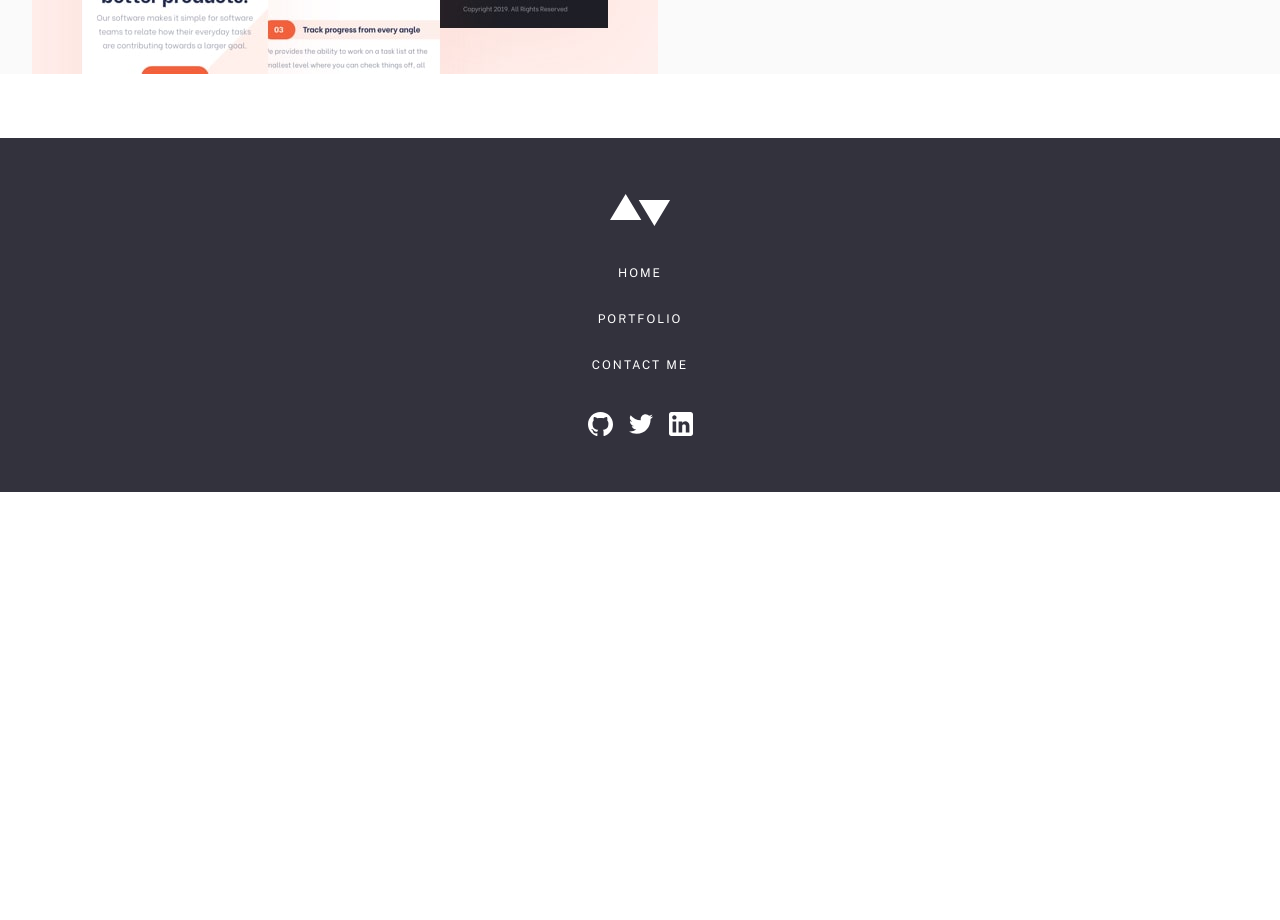
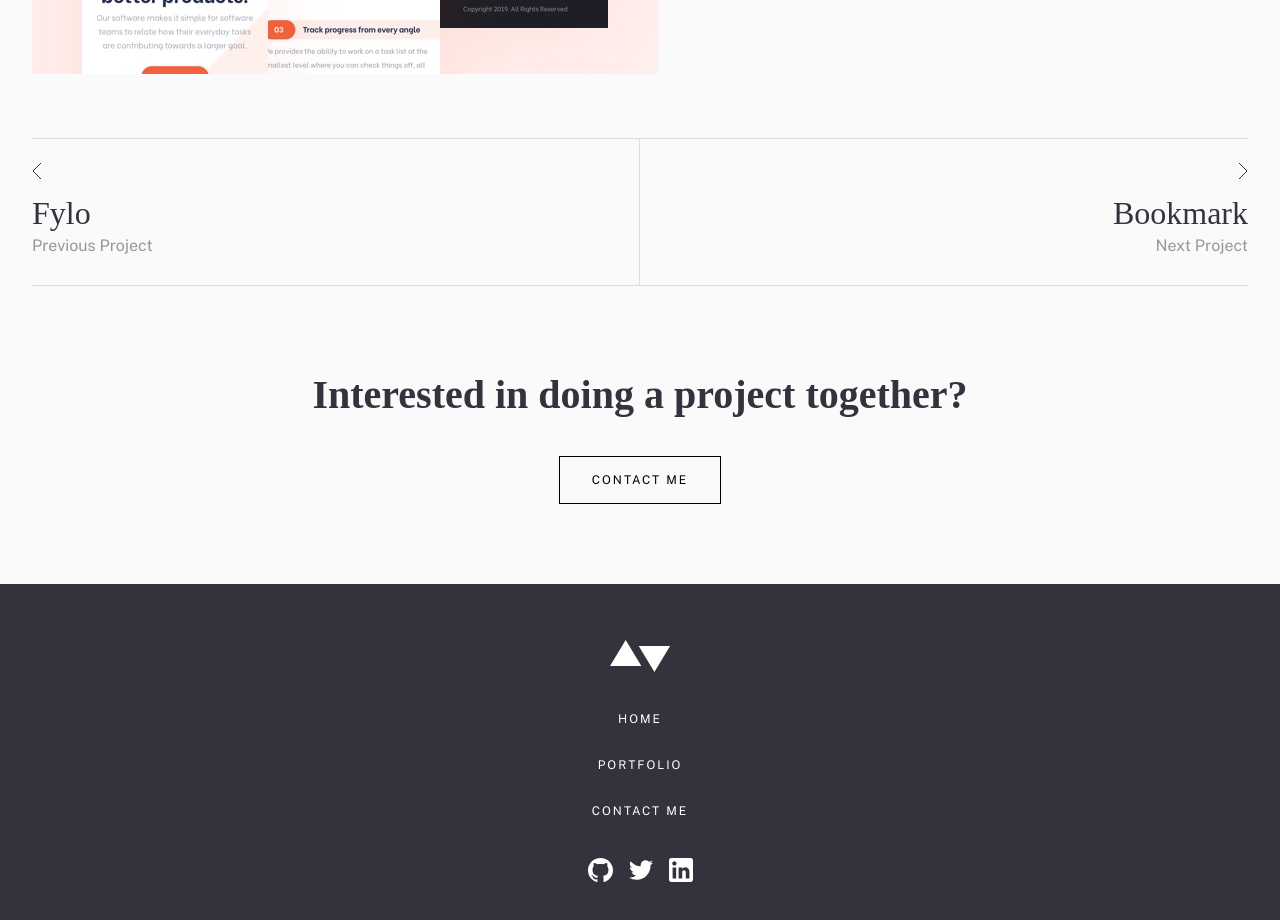
Before and after one commit to peternguyen777/fem-minimal-portfolio, a Next.js app: page /portfolio/manage in a window 1280 px wide. Shown: the part 1800-2720 px from the top of the page. Before the commit the page ends 2292 px from the top, so only its background shows below. Built offline with nearby package versions, Linux system fonts and the light colour scheme; a web font is replaced by a local one.

Commit message:
dynamic nav

```diff
--- a/pages/contact/index.js
+++ b/pages/contact/index.js
@@ -94,7 +94,7 @@ const index = () => {
               className='mb-6 h-[96px] w-full bg-primary_darkblue/10 pt-2 indent-4 text-[13px] leading-[30px] text-primary_darkblue focus:border focus:border-primary_cyan focus:outline-none'
             />
             <ButtonSendMessage>SEND MESSAGE</ButtonSendMessage>
-            <div className='mt-[80px]'></div>
+            <div className='pt-[80px]'></div>
           </form>
         </div>
       </main>
--- a/pages/portfolio/[projectId].js
+++ b/pages/portfolio/[projectId].js
@@ -2,6 +2,7 @@ import React from "react";
 import ButtonSecondary from "../../components/ButtonSecondary";
 import Footer from "../../components/Footer";
 import Header from "../../components/Header";
+import Link from "next/link";
 
 import PortfolioProjects from "../../components/PortfolioProjects";
 
@@ -23,7 +24,35 @@ const DetailPortfolio = (props) => {
         <h3 className='mb-7'>Static Previews</h3>
         <img src={props.projectData.previewMobile} alt='' className='mb-6' />
         <img src={props.projectData.preview2Mobile} alt='' className='mb-16' />
+
+        <div className='border-primary_darkblue/15 mb-6 grid grid-cols-2 border-t border-b'>
+          <Link href={`/portfolio/${props.projectNav.prevProject.slug}`}>
+            <div className='border-primary_darkblue/15 col-span-1 grid place-items-start border-r'>
+              <img src='/icons/arrow-left.svg' alt='' className='mt-6 mb-4' />
+              <h3>{props.projectNav.prevProject.title}</h3>
+              <p className='mb-6 opacity-50'>Previous Project</p>
+            </div>
+          </Link>
+          <Link href={`/portfolio/${props.projectNav.nextProject.slug}`}>
+            <div className='col-span-1 grid place-items-end'>
+              <img src='/icons/arrow-right.svg' alt='' className='mt-6 mb-4' />
+              <h3 className='text-right'>
+                {props.projectNav.nextProject.title}
+              </h3>
+              <p className='mb-6 text-right opacity-50'>Next Project</p>
+            </div>
+          </Link>
+        </div>
+
+        <div className='flex flex-col items-center'>
+          <h2 className='mt-16 mb-10 text-center'>
+            Interested in doing a project together?
+          </h2>
+          <ButtonSecondary href='/contact'>CONTACT ME</ButtonSecondary>
+          <div className='mt-20' />
+        </div>
       </main>
+
       <Footer />
     </div>
   );
@@ -47,9 +76,39 @@ export async function getStaticProps(context) {
     ({ slug }) => slug === projectId
   );
 
+  const selectedProjectId = selectedProject.id;
+
+  let prevProject;
+  let nextProject;
+
+  if (selectedProjectId - 1 < 0) {
+    prevProject = PortfolioProjects.find(
+      ({ id }) => id === PortfolioProjects.length - 1
+    );
+    nextProject = PortfolioProjects.find(
+      ({ id }) => id === selectedProjectId + 1
+    );
+  } else if (selectedProjectId === PortfolioProjects.length - 1) {
+    prevProject = PortfolioProjects.find(
+      ({ id }) => id === selectedProjectId - 1
+    );
+    nextProject = PortfolioProjects.find(({ id }) => id === 0);
+  } else {
+    prevProject = PortfolioProjects.find(
+      ({ id }) => id === selectedProjectId - 1
+    );
+    nextProject = PortfolioProjects.find(
+      ({ id }) => id === selectedProjectId + 1
+    );
+  }
+
   return {
     props: {
       projectData: selectedProject,
+      projectNav: {
+        prevProject,
+        nextProject,
+      },
     },
   };
 }
```
